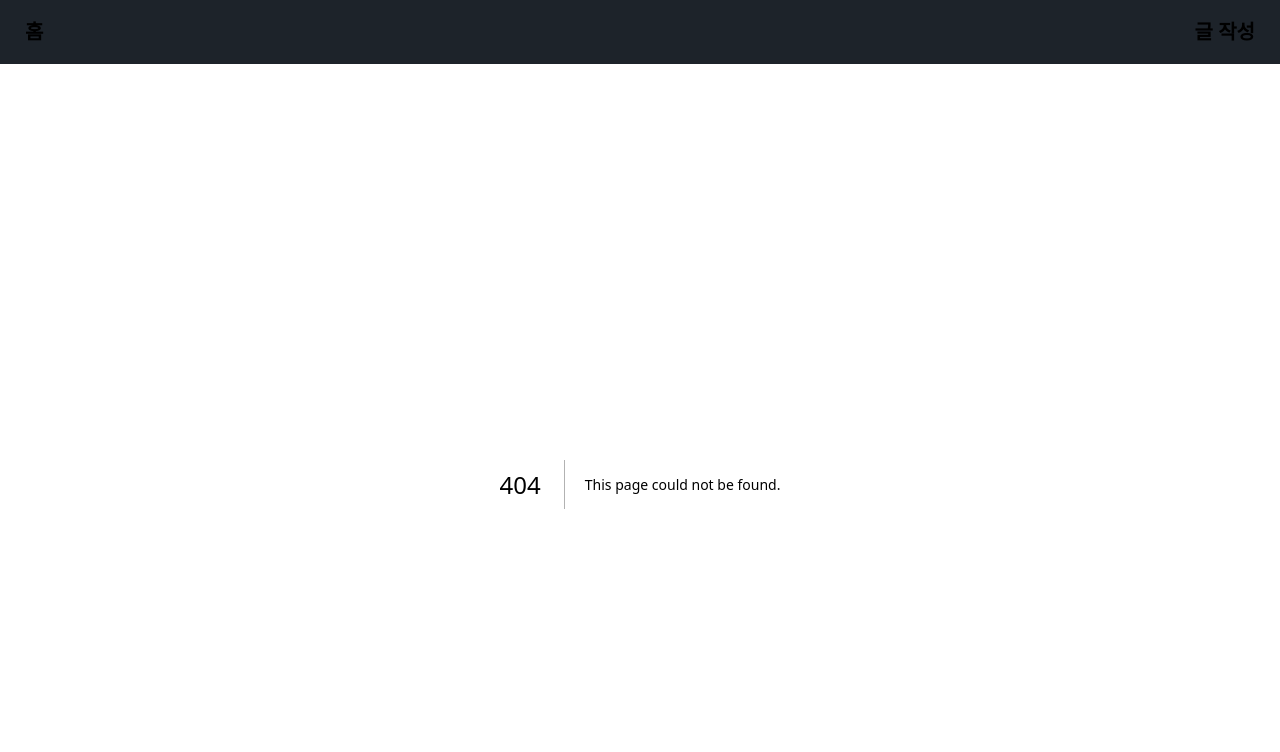
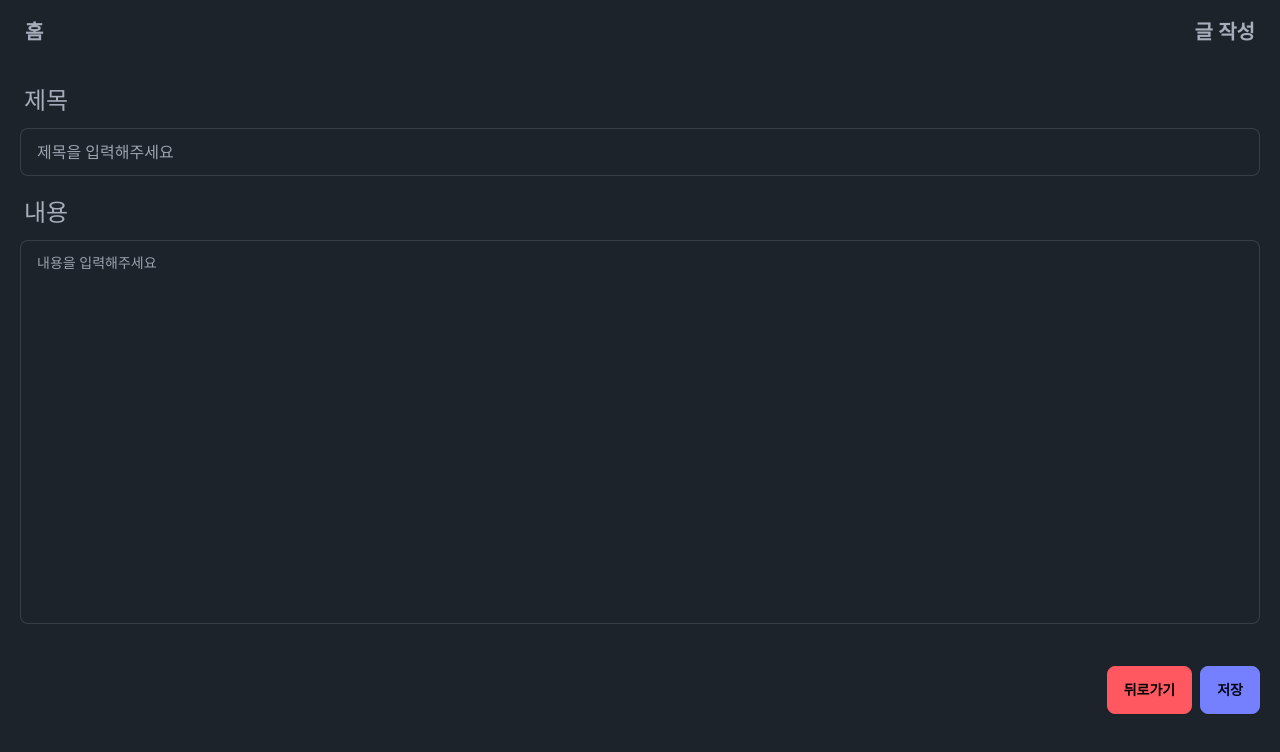
Before and after one commit to Aleph-Kim/react-blog, a Next.js app: page /update/1 in a window 1280 px wide. Before the commit this address had no page. Shown: the top 752 px of the page. Built offline with nearby package versions, Linux system fonts and the light colour scheme; no server answers; the database is empty.

Commit message:
새 기능 - 게시물 수정 기능

```diff
--- a/src/app/detail/[id]/page.tsx
+++ b/src/app/detail/[id]/page.tsx
@@ -1,6 +1,9 @@
 import { supabase } from "@/lib/supabaseClient";
 import MainButton from "./mainBtn";
 import DeleteButton from "./deleteBtn";
+import UpdateButton from "./updateBtn";
+
+export const fetchCache = 'force-no-store'
 
 interface DetailProps {
     params: {
@@ -26,6 +29,7 @@ export default async function Detail(props: DetailProps) {
                         <p>{post.content}</p>
                     </div>
                     <div className="card-actions justify-end mt-4">
+                        <UpdateButton postId={id} />
                         <DeleteButton postId={id} />
                         <MainButton />
                     </div>
--- /dev/null
+++ b/src/app/detail/[id]/updateBtn.tsx
@@ -0,0 +1,15 @@
+import Link from 'next/link';
+
+const MainButton = ({ postId }: { postId: string }) => {
+    return (
+        <Link
+            key={postId}
+            href={`/update/${postId}`}
+            className="btn btn-warning"
+        >
+            수정
+        </Link>
+    );
+};
+
+export default MainButton;
--- /dev/null
+++ b/src/app/update/[id]/backBtn.tsx
@@ -0,0 +1,13 @@
+'use client'
+import { useRouter } from 'next/navigation';
+
+const BackButton = () => {
+    const router = useRouter();
+    return (
+        <button className="btn btn-error" onClick={() => router.back()}>
+            뒤로가기
+        </button>
+    );
+};
+
+export default BackButton;
--- /dev/null
+++ b/src/app/update/[id]/page.tsx
@@ -0,0 +1,80 @@
+'use client'
+import { supabase } from "@/lib/supabaseClient"
+import { useState, useEffect } from "react";
+import { useRouter } from "next/navigation";
+import BackButton from "./backBtn";
+
+interface UpdateProps {
+    params: {
+        id: string;
+    }
+}
+
+export default function Update(props: UpdateProps) {
+    const router = useRouter();
+
+    const id: string = props.params.id;
+    const [title, setTitle] = useState("");
+    const [content, setContent] = useState("");
+
+    useEffect(() => {
+        const fetchPost = async () => {
+            const { data: post } = await supabase
+                .from('post')
+                .select("*")
+                .eq('id', id)
+                .single();
+
+            setTitle(post.title);
+            setContent(post.content);
+        }
+
+        fetchPost();
+    }, [id]);
+
+    const handleSubmit = async (e: React.FormEvent<HTMLFormElement>) => {
+        e.preventDefault();
+
+        await supabase
+            .from("post")
+            .update([{
+                title: title,
+                content: content
+            }])
+            .eq('id', id)
+            .single();
+
+        router.refresh();
+        router.push(`/detail/${id}`);
+    };
+
+    return (
+        <form method="POST" onSubmit={handleSubmit}>
+            <label htmlFor="title" className="text-2xl p-1">제목</label>
+            <input
+                id="title"
+                name="title"
+                type="text"
+                className="input input-bordered w-full mt-3 mb-5"
+                placeholder="제목을 입력해주세요"
+                value={title}
+                onChange={(e) => setTitle(e.target.value)}
+            />
+
+            <label htmlFor="content" className="text-2xl p-1">내용</label>
+            <textarea
+                id="content"
+                name="content"
+                className="textarea textarea-bordered w-full h-96 resize-none mt-3 mb-5"
+                placeholder="내용을 입력해주세요"
+                value={content}
+                onChange={(e) => setContent(e.target.value)}
+            ></textarea>
+
+            <div className="card-actions justify-end mt-4">
+                <BackButton />
+                <button type="submit" className="btn btn-primary">저장</button>
+            </div>
+        </form>
+    )
+}
--- /dev/null
+++ b/src/app/update/[id]/sendBtn.tsx
@@ -0,0 +1,42 @@
+'use client'
+import { supabase } from '@/lib/supabaseClient';
+import { useRouter } from 'next/navigation';
+import { useState, useEffect } from 'react';
+
+const UpdateButton = ({ postId }: { postId: string }) => {
+    const [title, setTitle] = useState('');
+    const [content, setContent] = useState('');
+    const router = useRouter();
+
+    useEffect(() => {
+        const fetchPost = async () => {
+            const { data: post } = await supabase
+                .from('post')
+                .select('*')
+                .eq('id', postId)
+                .single();
+
+            setTitle(post.title);
+            setContent(post.content);
+        };
+
+        fetchPost();
+    }, [postId]);
+
+    const handleDelete = async () => {
+        await supabase
+            .from('post')
+            .update({ title, content })
+            .eq('id', postId);
+
+        router.push('/');
+    };
+
+    return (
+        <button className="btn btn-warning" onClick={handleDelete}>
+            수정
+        </button>
+    );
+};
+
+export default UpdateButton;
```
